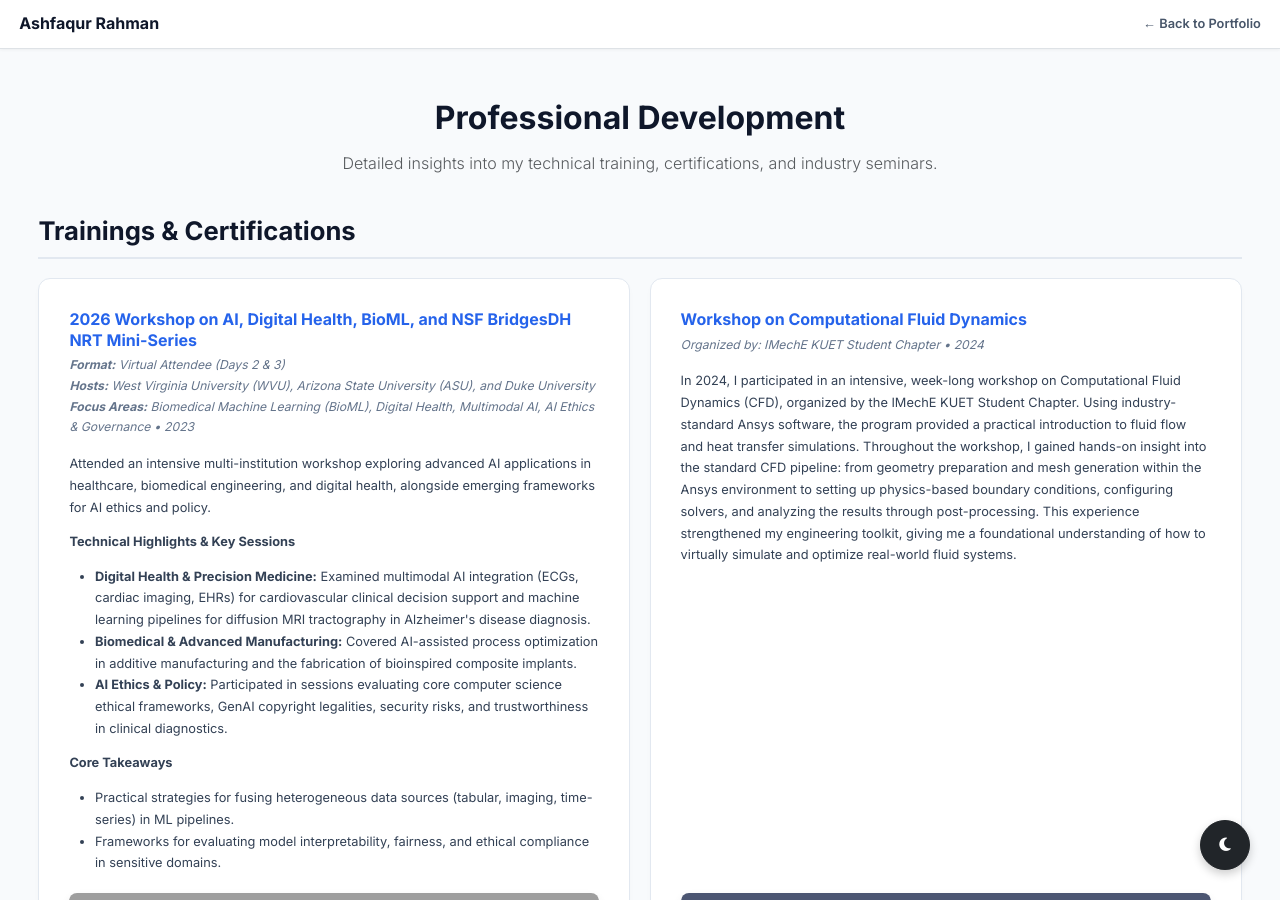
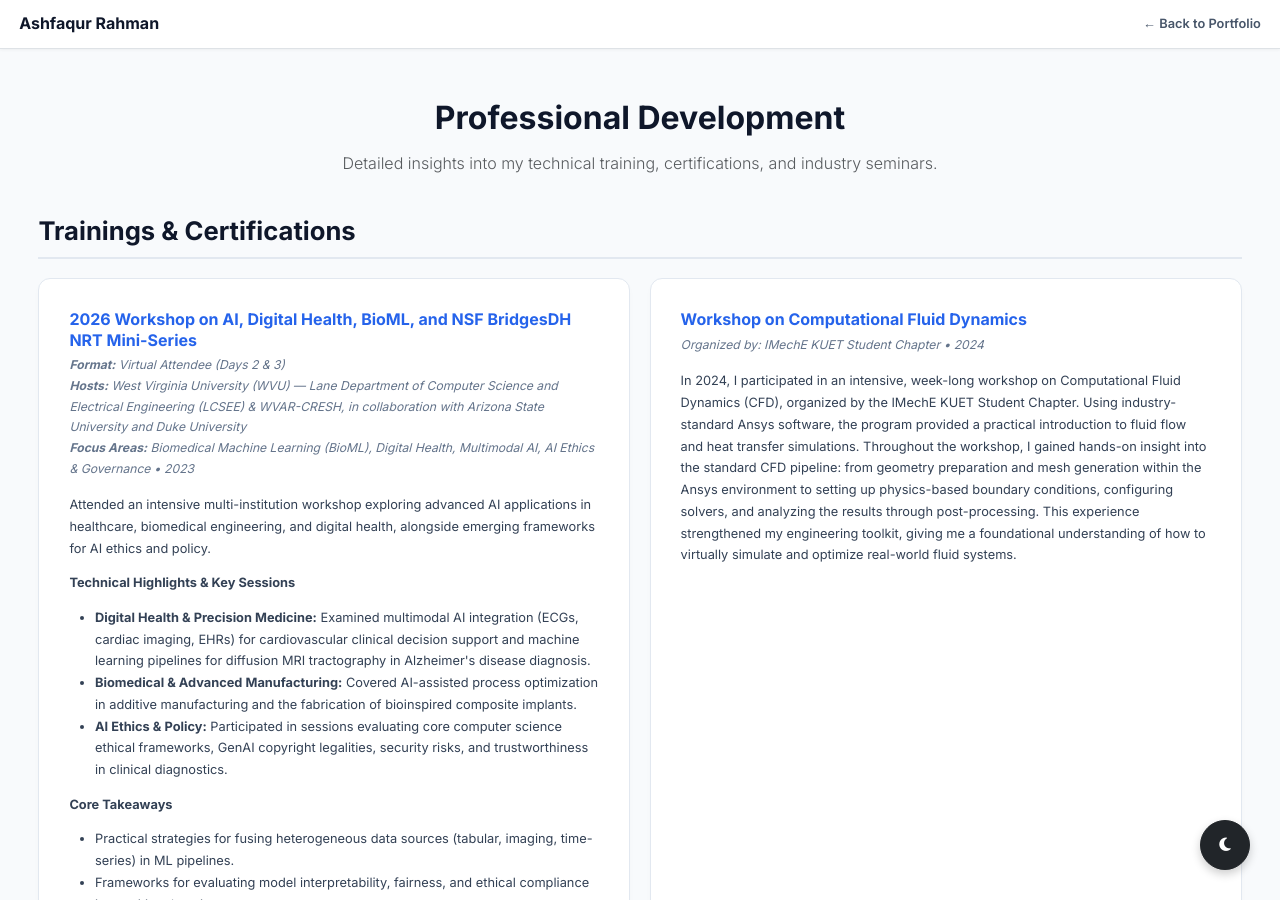
Before and after one commit to AshfaqurRahman99/AshfaqurRahman99.github.io, a Jekyll site: the page development.html, which Jekyll copies as it is, in a window 1280 px wide and 900 px high. Built offline with Jekyll 4.4.1, drawn with Linux system fonts in a browser that asks for light colours; grey boxes are pictures that could not be loaded.

Commit message:
Update development.html

```diff
--- a/development.html
+++ b/development.html
@@ -263,7 +263,7 @@
                 <div id="training-3" class="content-box h-100 d-flex flex-column">
                     <div class="role-title">2026 Workshop on AI, Digital Health, BioML, and NSF BridgesDH NRT Mini-Series</div>
                     <div class="org-meta"><strong>Format:</strong> Virtual Attendee (Days 2 & 3) <br>
-                        <strong>Hosts:</strong> West Virginia University (WVU), Arizona State University (ASU), and Duke University <br>
+                        <strong>Hosts:</strong> West Virginia University (WVU) — Lane Department of Computer Science and Electrical Engineering (LCSEE) & WVAR-CRESH, in collaboration with Arizona State University and Duke University <br>
                         <strong>Focus Areas:</strong> Biomedical Machine Learning (BioML), Digital Health, Multimodal AI, AI Ethics & Governance &bull; 2023</div>
 
                     <p class="flex-grow-1">Attended an intensive multi-institution workshop exploring advanced AI applications in healthcare, biomedical engineering, and
```
